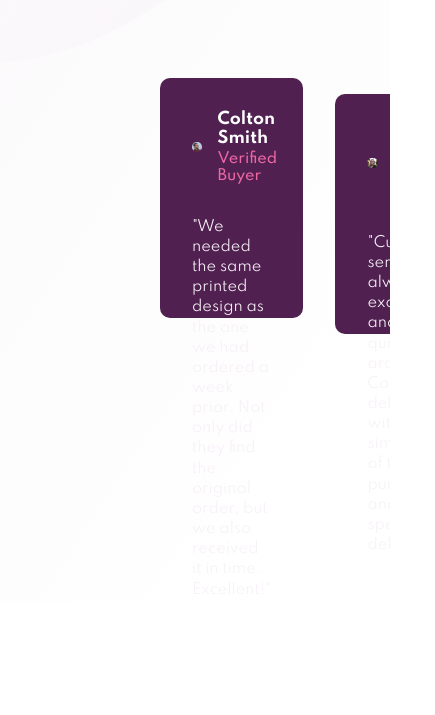
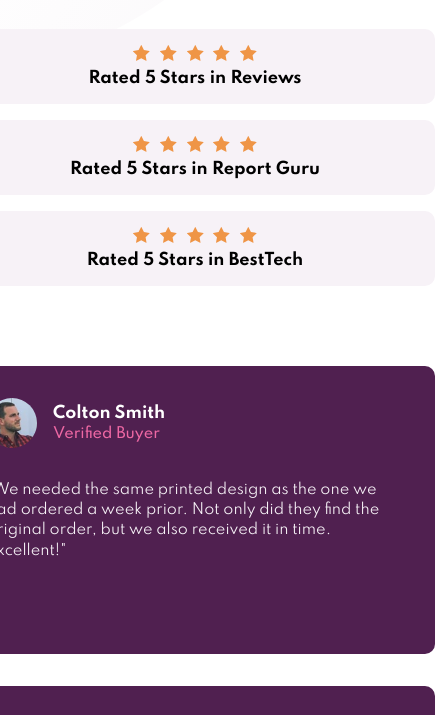
Before and after one commit to DumitracheFlorentin/social-proof-section, a website: page index.html in a window 390 px wide. Shown: the part 334-1049 px from the top of the page, 435 px wide, since content can reach past the window. Before the commit the page ends 935 px from the top, so only its background shows below. Drawn offline with Linux system fonts and the light colour scheme.

Commit message:
Done with mobile part

```diff
--- a/app/scss/components/hero.scss
+++ b/app/scss/components/hero.scss
@@ -1,8 +1,14 @@
+@use '../util';
+
 .hero{
     height: 100%;
     background-color: var(--white);
     position: relative;
     overflow: hidden;
+
+    @include util.breakpoint-down(large){
+        overflow:visible;
+    }
 
 
     &::before{
@@ -12,11 +18,17 @@
         background-repeat: no-repeat;
         background-size: 40em;
 
+
+
         top:0;
         left:0;
 
         width: 100%;
         height: 100%;
+
+        @include util.breakpoint-down(large){
+            background-image: url("../../../images/bg-pattern-top-mobile.svg");
+        }
     }
 
     &::after{
@@ -33,6 +45,12 @@
 
         width: 100%;
         height: 100%;
+
+        @include util.breakpoint-down(large){
+            background-image: url("../../../images/bg-pattern-bottom-mobile.svg");
+            background-position: 100% 200%;
+            background-size: 20em;
+        }
     }
 
     &__container{
@@ -40,11 +58,26 @@
         display: flex;
         flex-direction: column;
 
+
         .startup {
             display: flex;
             margin-bottom: 4rem;
 
+
+
+
+            @include util.breakpoint-down(large){
+                 flex-direction: column;
+                 align-items: center;
+                 justify-content: center;
+                 text-align: center;
+            }
+
             &__info{
+                @include util.breakpoint-down(large){
+                    margin-bottom: 2rem;
+               }
+
                 .title{
                     h2{
                         color: var(--very-dark-magenta);
@@ -69,6 +102,8 @@
                 flex-direction: column;
                 justify-content: center;
                 align-items: center;
+                width: 100%;
+
 
                 .testimonial{
                     background: var(--light-grayish-magenta);
@@ -79,20 +114,45 @@
                     border-radius: 10px;
                     z-index: 999;
 
+
+                    @include util.breakpoint-down(large){
+                        flex-direction: column;
+                        align-items: center;
+                        justify-content: center;
+                        padding:1rem 0;
+                        width:30em;
+                   }
+
                     .stars{
                         display: flex;
                         align-items: center;
 
+                        @include util.breakpoint-down(large){
+                            margin-bottom: 0.5rem;
+                       }
+
+
+
                         img:not(:last-child) {
                             padding-right: 0.4rem;
+
+                            @include util.breakpoint-down(large){
+                                padding-right: 0.6rem;
+                            }
                         }
                     }
 
                     .text{
                         margin-left: 2rem;
                         margin-top: 0.2rem;
+                        white-space: nowrap;
+
+                        @include util.breakpoint-down(large){
+                            margin:0;
+                        }
                     }
 
+                    @include util.breakpoint-up(large){
                         &:nth-child(1){
                             margin-left: -3rem;
                         }
@@ -105,6 +165,9 @@
                             margin-left: 10rem;
                         }
                     }
+
+
+                }
             }
 
         }
@@ -112,15 +175,30 @@
         .cards{
             display: flex;
 
+            @include util.breakpoint-down(large){
+                flex-direction: column;
+                align-items: center;
+                justify-content: center;
+            }
+
+
             .card{
                 background: var(--very-dark-magenta);
                 border-radius: 10px;
                 height: 15em;
 
+                @include util.breakpoint-down(large){
+                    height: 18em;
+                    width:30em;
+                    margin-bottom: 2rem;
+                }
+
                 .profile{
                     display: flex;
                     padding: 2rem;
                     align-items: center;
+
+
                     img{
                         margin-right: 1rem;
                         border-radius: 50%;
@@ -150,7 +228,7 @@
                 }
             }
 
-
+            @include util.breakpoint-up(large){
                 .card:not(:last-child){
                     margin-right: 2rem;
                 }
@@ -163,10 +241,6 @@
                     margin-top: 2rem;
                 }
             }
-
-
         }
-
-
-
     }
+}
```
Also changed, not shown: dist/css/style.css, 1 other file. Lines whose indentation alone changed are shown as unchanged.
